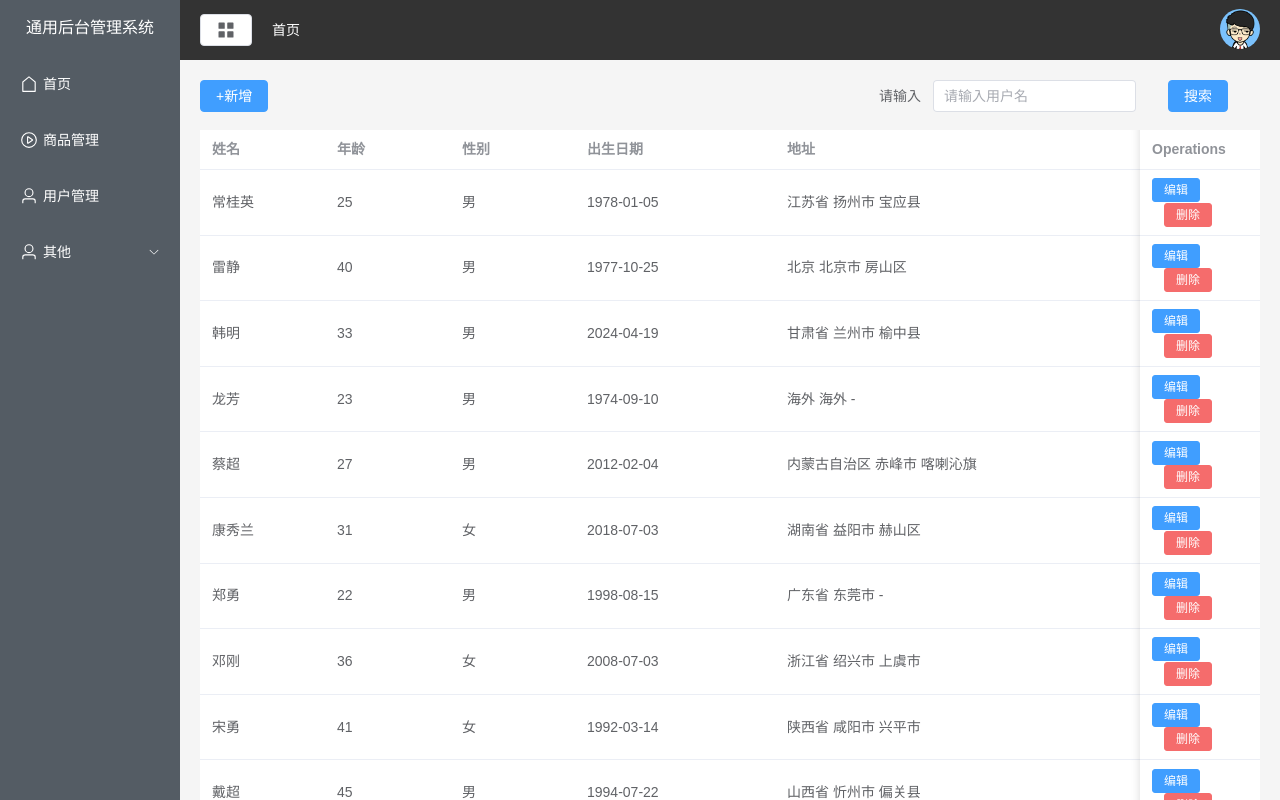
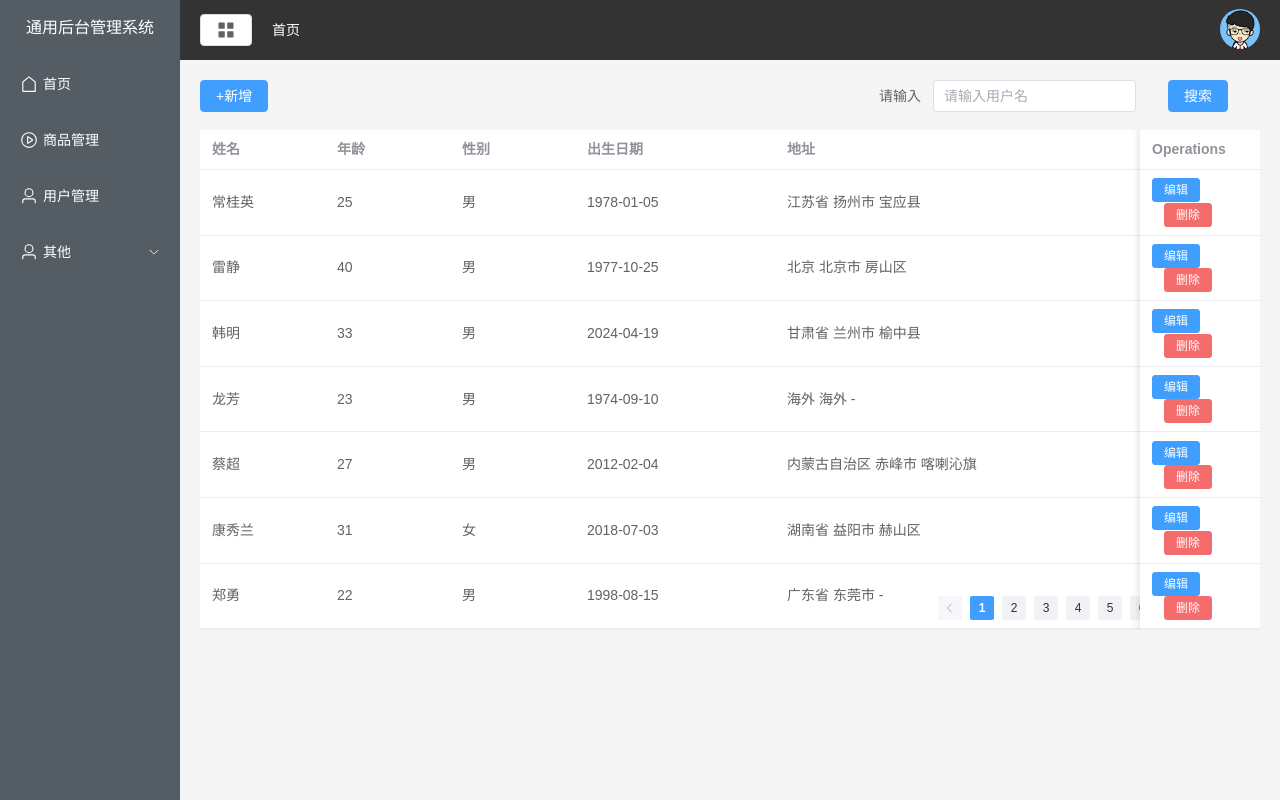
Before and after one commit to dddw10/my-vue-app, a Vue app: page /#/user in a window 1280 px wide. Built offline with nearby package versions, Linux system fonts and the light colour scheme.

Commit message:
User分页界面优化

```diff
--- a/src/view/user.vue
+++ b/src/view/user.vue
@@ -105,6 +105,7 @@ onMounted(()=>{
       </el-table-column>
     </el-table>
     <el-pagination
+        class="pager"
         background
         layout="prev, pager, next"
         size="small"
@@ -118,4 +119,17 @@ onMounted(()=>{
   display: flex;
   justify-content: space-between;
 }
+.table{
+  height: 520px;
+  position: relative;
+  .pager{
+    position: absolute;
+    right: 10px;
+    bottom: 30px;
+  }
+  .el-table{
+    width: 100%;
+    height: 500px;
+  }
+}
 </style>
```
